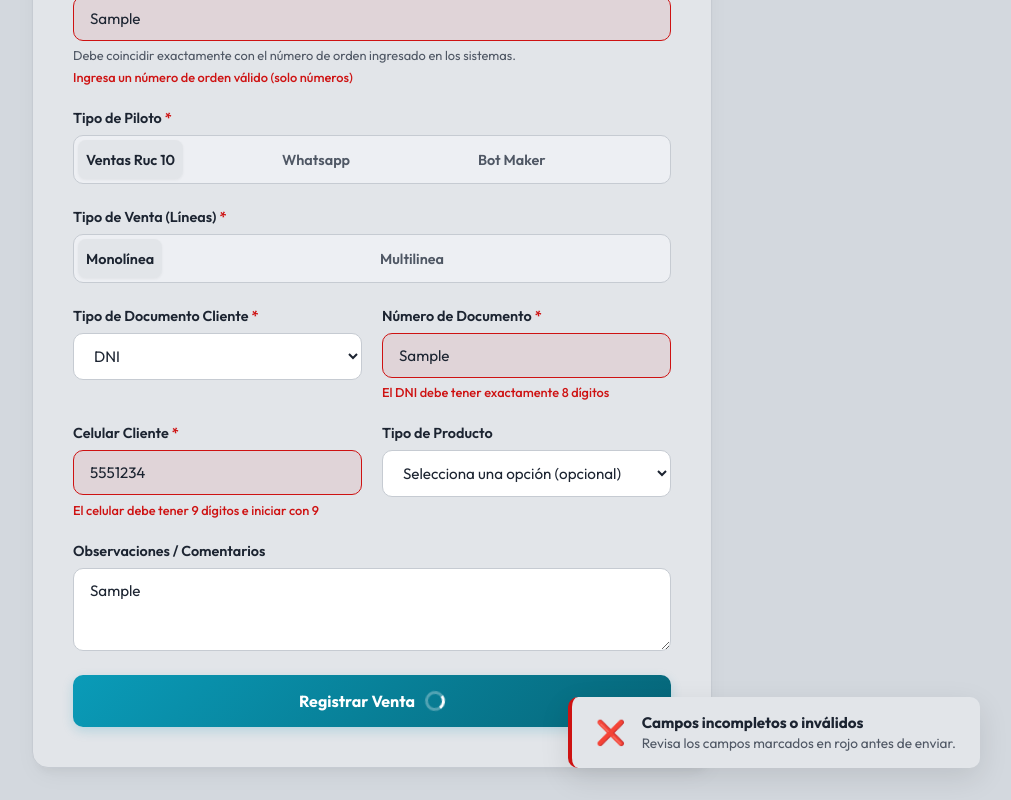
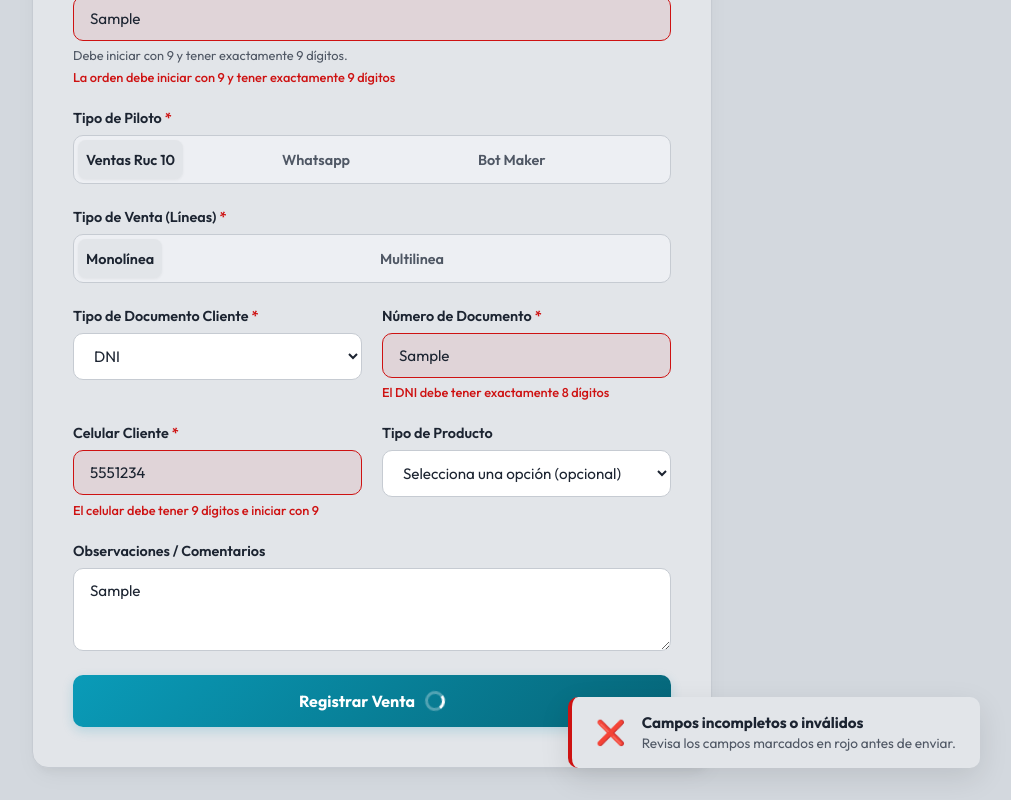
Before and after one commit to rubenbs360/ENTEL_NETCALL_FORMULARIO_PILOTOS, a plain HTML site: page index.html in a window 1280 px wide. Both pictures are taken after typing "Sample", "Sample", "Sample", "5551234", "Sample" into the empty fields and a click on the button "Registrar Venta". Shown: the part 394-1194 px from the top of the page, without its empty margins (268-1279 px from the left). Drawn offline with Linux system fonts and the light colour scheme.

Commit message:
fix: enforce 9 digits starting with 9 for order numbers

```diff
--- a/app.js
+++ b/app.js
@@ -101,8 +101,8 @@ function validateField(id) {
     errorMsg = "Ingresa una fecha de venta válida";
   }
   else if (id === 'order-id') {
-    isValid = /^\d+$/.test(val);
-    errorMsg = "Ingresa un número de orden válido (solo números)";
+    isValid = /^9\d{8}$/.test(val);
+    errorMsg = "La orden debe iniciar con 9 y tener exactamente 9 dígitos";
   }
   else if (id === 'doc-id') {
     const docType = document.getElementById("doc-type")?.value || "DNI";
--- a/index.html
+++ b/index.html
@@ -43,9 +43,9 @@
       <!-- Order Number -->
       <div class="form-group">
         <label for="order-id">Número de Orden <span class="required">*</span></label>
-        <input type="text" id="order-id" placeholder="Ingresa el número de orden (solo números)" required autocomplete="off">
-        <div class="helper-text">Debe coincidir exactamente con el número de orden ingresado en los sistemas.</div>
-        <div class="error-msg">Ingresa un número de orden válido (solo dígitos)</div>
+        <input type="text" id="order-id" placeholder="Ej: 906838028" maxlength="9" required autocomplete="off">
+        <div class="helper-text">Debe iniciar con 9 y tener exactamente 9 dígitos.</div>
+        <div class="error-msg">La orden debe iniciar con 9 y tener exactamente 9 dígitos</div>
       </div>
 
       <!-- Select Pilot -->
```
